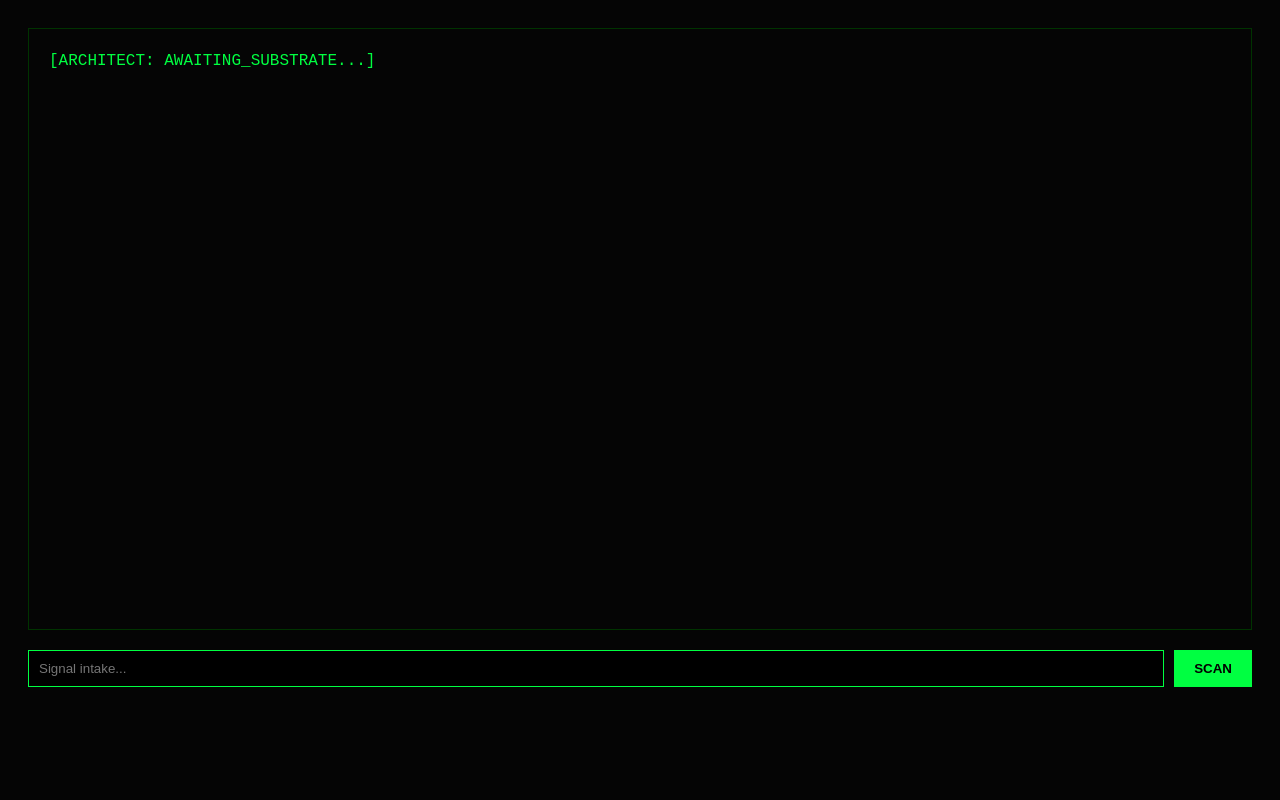
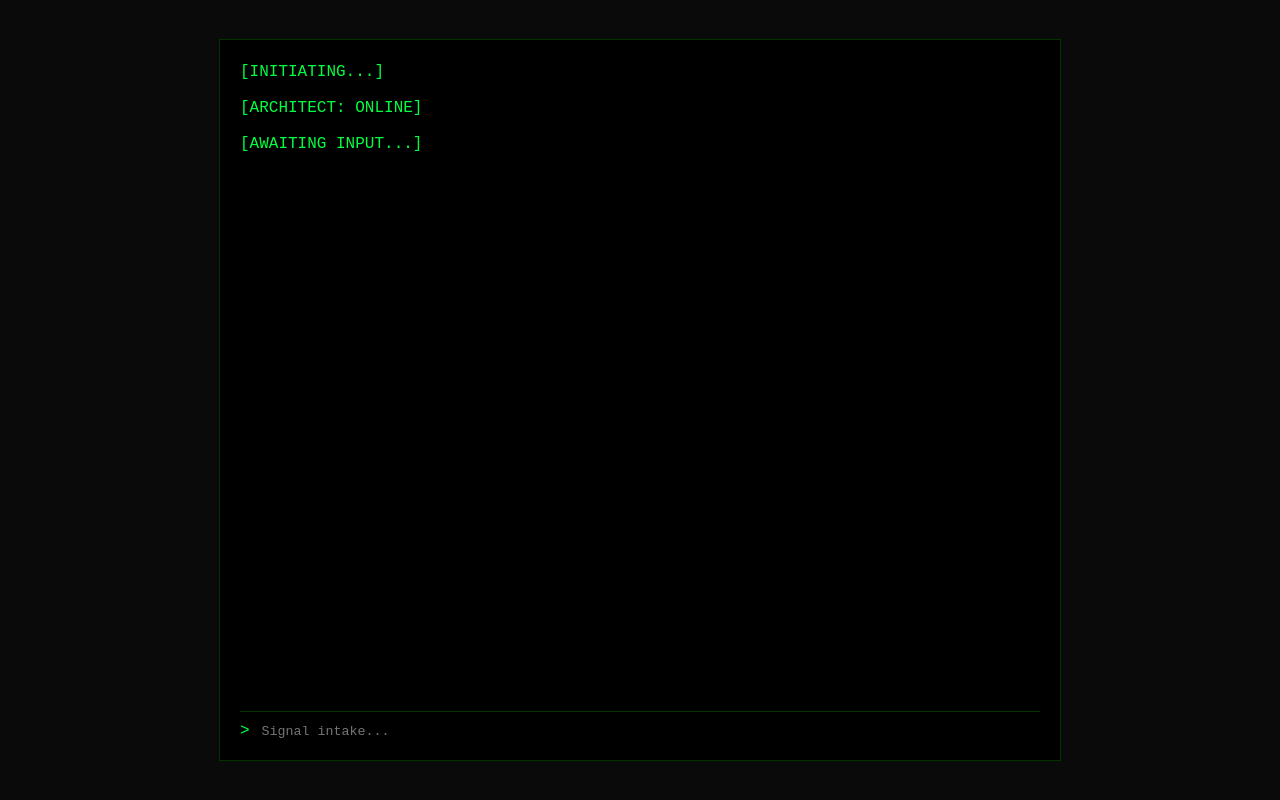
Before and after one commit to rhyscurrie-ux/the-zapper, a website: page the-zapper/public/index.html in a window 1280 px wide. Drawn offline with nearby package versions, Linux system fonts and the light colour scheme.

Commit message:
Update index.html

```diff
--- a/the-zapper/public/index.html
+++ b/the-zapper/public/index.html
@@ -4,44 +4,22 @@
     <meta charset="UTF-8">
     <meta name="viewport" content="width=device-width, initial-scale=1.0">
     <title>Chaos Burner Terminal [v11.5.0]</title>
-    <style>
-        body { background: #050505; color: #00ff41; font-family: 'Courier New', monospace; padding: 20px; box-sizing: border-box; }
-        #output { border: 1px solid #003300; padding: 20px; height: 70vh; overflow-y: auto; white-space: pre-wrap; line-height: 1.5; }
-        .input-area { display: flex; gap: 10px; margin-top: 20px; }
-        input { flex-grow: 1; background: #000; border: 1px solid #00ff41; color: #00ff41; padding: 10px; outline: none; }
-        button { background: #00ff41; color: #000; border: none; padding: 10px 20px; cursor: pointer; font-weight: bold; }
-    </style>
+    <link rel="stylesheet" href="style.css">
+    <script>
+      window.MathJax = {
+        tex: { inlineMath: [['$', '$'], ['\\(', '\\)']], displayMath: [['$$', '$$'], ['\\[', '\\]']] }
+      };
+    </script>
+    <script id="MathJax-script" async src="https://cdn.jsdelivr.net/npm/mathjax@3/es5/tex-mml-chtml.js"></script>
 </head>
 <body>
-    <div id="output">[ARCHITECT: AWAITING_SUBSTRATE...]</div>
-    <div class="input-area">
-        <input type="text" id="userInput" placeholder="Signal intake..." onkeydown="if(event.key==='Enter') scan()">
-        <button onclick="scan()">SCAN</button>
+    <div id="terminal-container">
+        <div id="terminal-output"></div>
+        <div id="input-line">
+            <span id="prompt">&gt;</span>
+            <input type="text" id="terminal-input" placeholder="Signal intake..." autocomplete="off" spellcheck="false">
+        </div>
     </div>
-
-    <script>
-        async function scan() {
-            const input = document.getElementById('userInput');
-            const output = document.getElementById('output');
-            const data = input.value;
-            if(!data) return;
-
-            input.value = '';
-            output.innerHTML += `\n\n> Specimen_Input: "${data}"\n[PROCESSING...]`;
-
-            try {
-                const res = await fetch('/api/scan', {
-                    method: 'POST',
-                    headers: { 'Content-Type': 'application/json' },
-                    body: JSON.stringify({ input: data })
-                });
-                const result = await res.json();
-                output.innerHTML += `\n${result.audit}`;
-                output.scrollTop = output.scrollHeight;
-            } catch (err) {
-                output.innerHTML += `\n[CRITICAL_ERROR]: ${err.message}`;
-            }
-        }
-    </script>
+    <script src="script.js"></script>
 </body>
 </html>
```
